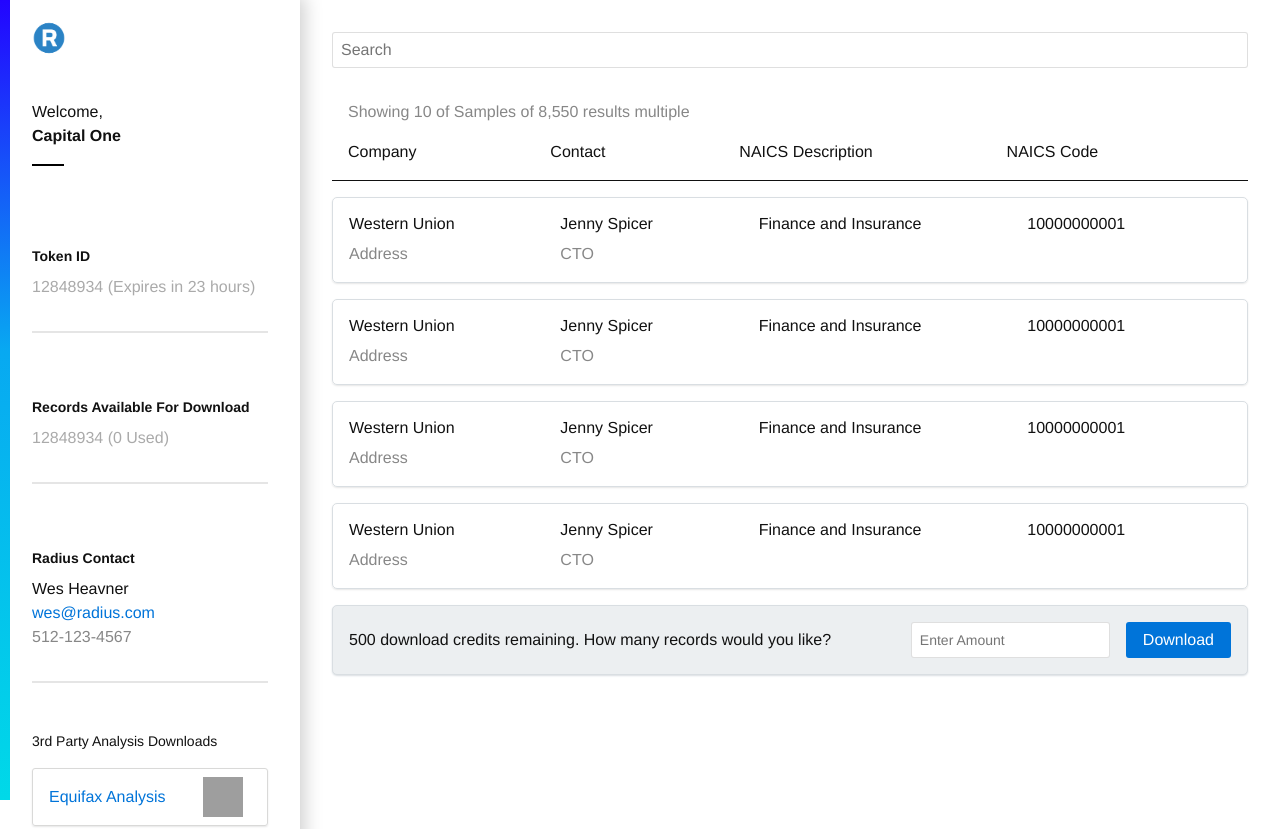
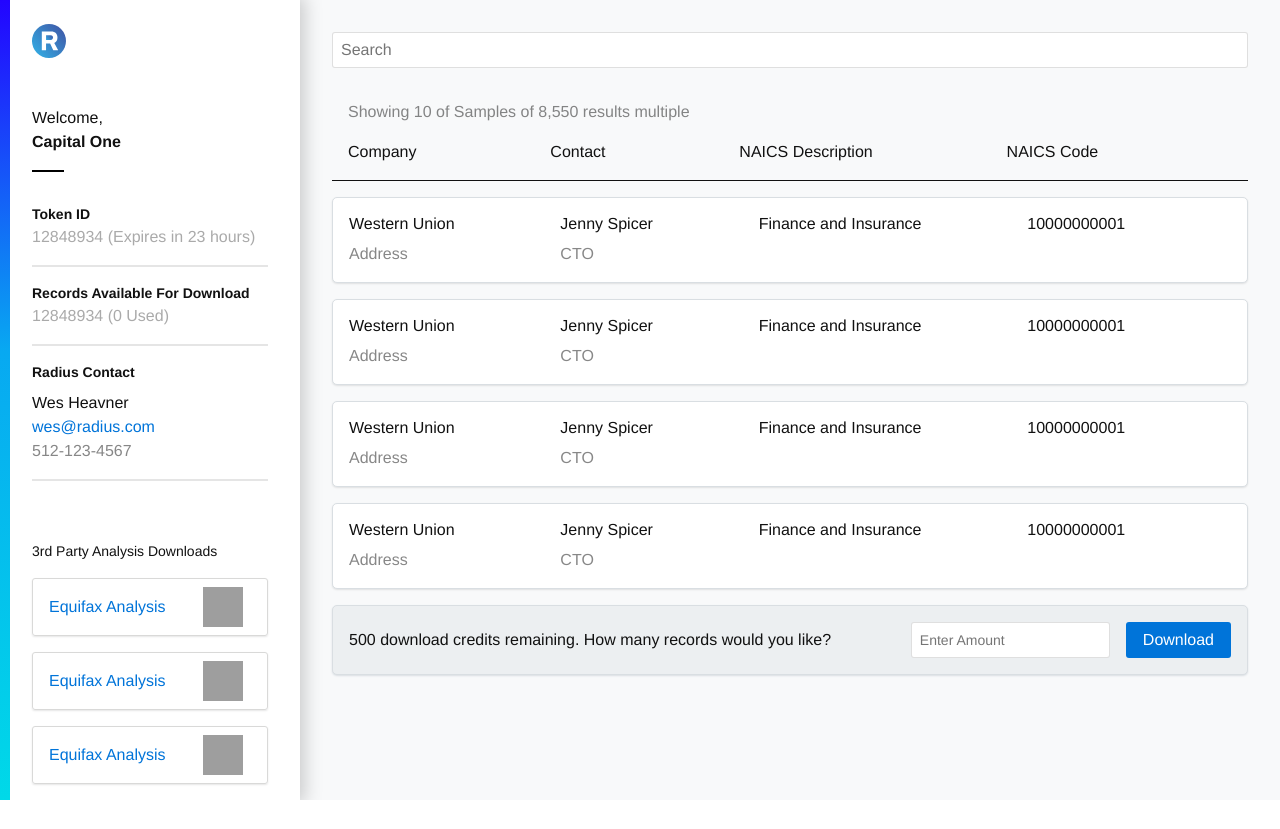
Before and after one commit to thekevinboyle/data-portal, a website: page page--search.html in a window 1280 px wide. Shown: the top 829 px of the page. After the commit the page ends 800 px from the top, so only its background shows below. Drawn offline with nearby package versions, Linux system fonts and the light colour scheme; grey boxes are pictures that could not be loaded.

Commit message:
jordans feedback tightened up sidebar

```diff
--- a/dest/stylesheets/main.css
+++ b/dest/stylesheets/main.css
@@ -1088,13 +1088,10 @@
 }
 
 .rad-logo-r{
-  background:url("../../img/radius-logo-r.png") no-repeat;
-  background-size:cover;
-  background-position:center center;
   border:0;
   display:block;
-  height:60px;
-  width:100px;
+  height:34px;
+  width:34px;
 }
 
 .text--shout{
@@ -1176,3 +1173,7 @@
 .form-right{
   margin-left:auto;
 }
+
+.bg-light{
+  background-color:rgba(248, 249, 250, 1.0);
+}
--- a/page--search.html
+++ b/page--search.html
@@ -14,7 +14,7 @@
 </head>
 
 <body class="" >
-  <div class="flex flex-column vh-100">
+  <div class="flex flex-column vh-100 bg-light">
     <div class="flex-auto sm-flex">
       <main class="flex-auto px3 py3">
 
@@ -38,7 +38,7 @@
             <div class="flex-auto"><div class="">NAICS Code</div></div>
           </div>
 
-          <div class="flex black table-shadow px2 mb2 rounded">
+          <div class="flex black table-shadow px2 mb2 rounded bg-white">
             <div class="flex-auto ">
               <h4 class="regular">Western Union</h4>
               <p class="muted">Address</p>
@@ -56,7 +56,7 @@
             </div>
           </div>
 
-          <div class="flex black table-shadow px2 mb2 rounded">
+          <div class="flex black table-shadow px2 mb2 rounded bg-white">
             <div class="flex-auto ">
               <h4 class="regular">Western Union</h4>
               <p class="muted">Address</p>
@@ -74,7 +74,7 @@
             </div>
           </div>
 
-          <div class="flex black table-shadow px2 mb2 rounded">
+          <div class="flex black table-shadow px2 mb2 rounded bg-white">
             <div class="flex-auto ">
               <h4 class="regular">Western Union</h4>
               <p class="muted">Address</p>
@@ -92,7 +92,7 @@
             </div>
           </div>
 
-          <div class="flex black table-shadow px2 mb2 rounded">
+          <div class="flex black table-shadow px2 mb2 rounded bg-white">
             <div class="flex-auto ">
               <h4 class="regular">Western Union</h4>
               <p class="muted">Address</p>
@@ -131,38 +131,39 @@
       </main>
 
       <!-- Side bar -->
-      <nav class="flex-first flex flex-column shadow portal-sidebar black">
+      <nav class="flex-first flex flex-column shadow portal-sidebar bg-white black">
         <div class="sidebar-gradient"></div>
 
-        <div class="flex col-6 sm-col-4 md-col-3 lg-col-2 pl2 pt1">
-          <div class="rad-logo-r ml2">
-          </div>
+        <div class="flex col-6 sm-col-4 md-col-3 lg-col-2">
+          <figure class="m0 p0">
+            <img src="/img/rad-logo-r-gradient.svg" class="rad-logo-r p2 mt1 ml2" alt="">
+          </figure>
         </div>
         <div class="flex-auto">
           <div class="py3 px3">
             <p class="mb0">Welcome,</p>
             <p class="bold">Capital One</p>
-            <div class="flourish mb3"></div>
+            <div class="flourish"></div>
           </div>
 
-          <div class="py2 px3">
-            <p class="mb1 bold h5">Token ID</p>
-            <p class="gray mb3">12848934 (Expires in 23 hours)</p>
-            <div class="bb-subtle mb3"></div>
+          <div class="px3">
+            <p class="bold h5 m0">Token ID</p>
+            <p class="gray">12848934 (Expires in 23 hours)</p>
+            <div class="bb-subtle mb2"></div>
           </div>
 
-          <div class="py2 px3">
-            <p class="mb1 bold h5">Records Available For Download</p>
-            <p class="gray mb3">12848934 (0 Used)</p>
-            <div class="bb-subtle mb3"></div>
+          <div class="px3">
+            <p class="bold h5 m0">Records Available For Download</p>
+            <p class="gray">12848934 (0 Used)</p>
+            <div class="bb-subtle mb2"></div>
           </div>
 
-          <div class="py2 px3">
-            <p class="mb1 bold h5">Radius Contact</p>
+          <div class="px3">
+            <p class="pb1 bold h5 m0">Radius Contact</p>
 
             <p class="m0">Wes Heavner</p>
             <a href="#" class="m0">wes@radius.com</a>
-            <p class="mb3 muted">512-123-4567</p>
+            <p class=" muted">512-123-4567</p>
             <div class="bb-subtle mb3"></div>
           </div>
         </div>
--- a/preCSS/main.css
+++ b/preCSS/main.css
@@ -14,13 +14,13 @@
 }
 
 .rad-logo-r {
-  background: url("../../img/radius-logo-r.png") no-repeat;
-  background-size: cover;
-  background-position: center center;
+  /* background: url("../../img/radius-logo-r.png") no-repeat; */
+  /* background-size: cover; */
+  /* background-position: center center; */
   border: 0;
   display: block;
-  height: 60px;
-  width: 100px;
+  height: 34px;
+  width: 34px;
 }
 /* ------------------------- */
 /* Typography Helpers */
@@ -112,3 +112,7 @@
   margin-left: auto;
 }
 /* ------------------------- */
+
+.bg-light {
+  background-color: rgba(248, 249, 250, 1.0);
+}
```
Also changed, not shown: page--search-error.html (+2 -2 lines), page--welcome.html (+18 -17 lines), dist/images/rad-logo-r-gradient.svg (added), img/rad-logo-r-gradient.svg (added).
